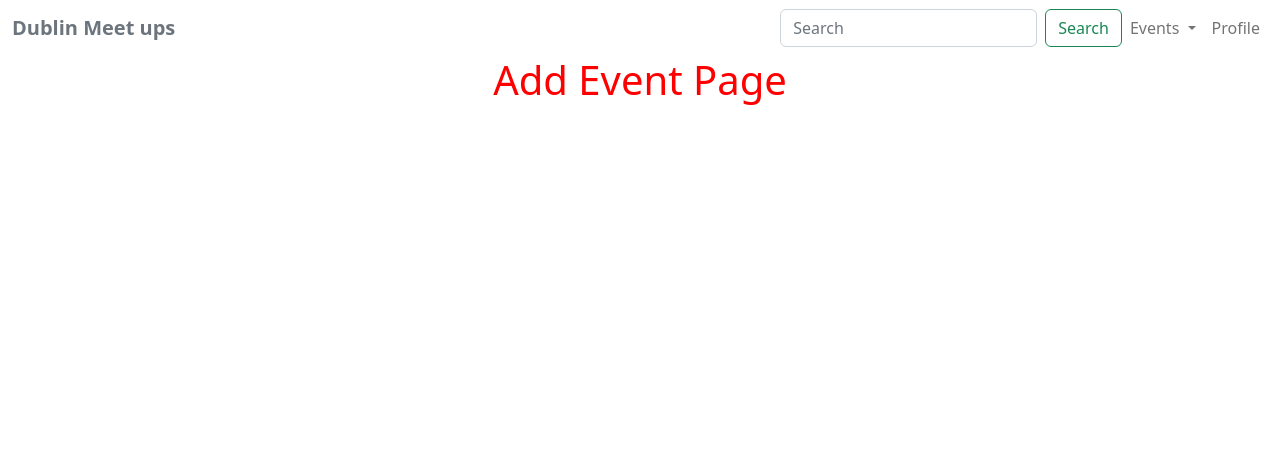
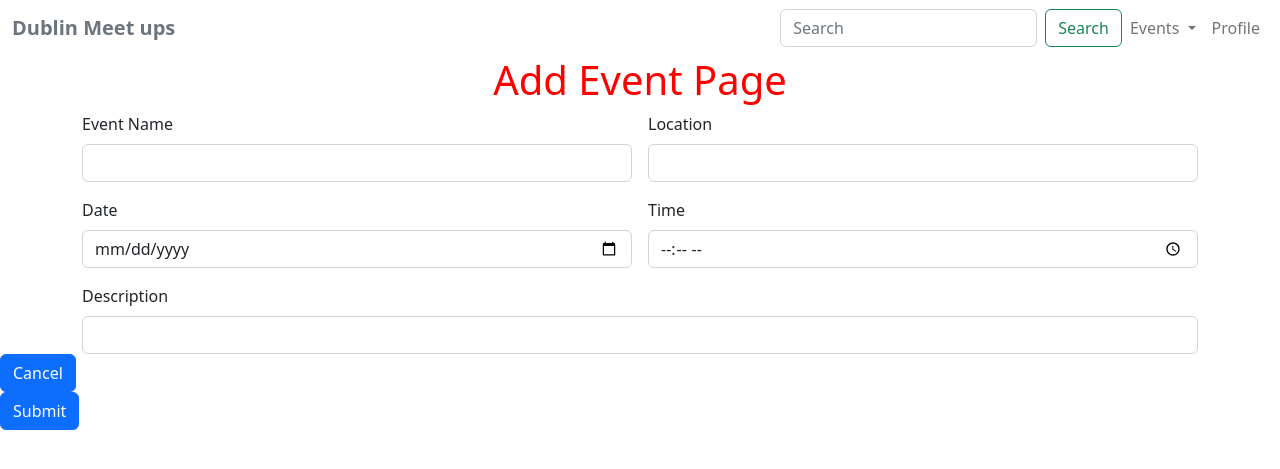
Before and after one commit to andresfgc/hack_dec, a Django app: page /events/add_event/ in a window 1280 px wide. Shown: the top 469 px of the page. Run offline with Django 4.2, Linux system fonts and the light colour scheme.

Commit message:
Add the basic html to the add event file

```diff
--- a/dublin_meet_ups/events/templates/events/add-event.html
+++ b/dublin_meet_ups/events/templates/events/add-event.html
@@ -2,5 +2,39 @@
 {% load static %}
 
 {% block content %}
+<body>
     <h1>Add Event Page</h1>
+    <div class="container">
+        <form class="row g-3">
+            <div class="col-md-6">
+              <label for="inputEventName" class="form-label">Event Name</label>
+              <input type="text" class="form-control" id="inputEventName">
+            </div>
+            <div class="col-md-6">
+              <label for="inputLocation" class="form-label">Location</label>
+              <input type="text" class="form-control" id="inputLocation">
+            </div>
+            <div class="col-md-6">
+              <label for="inputDate" class="form-label">Date</label>
+              <input type="date" class="form-control" id="inputDate" placeholder="dd/mm/yyyy">
+            </div>
+            <div class="col-md-6">
+              <label for="inputTime" class="form-label">Time</label>
+              <input type="time" class="form-control" id="inputTime" placeholder="hh:mm">
+            </div>
+            <div class="col-12">
+              <label for="inputDescription" class="form-label">Description</label>
+              <input type="text" class="form-control" id="inputDescription">
+            </div>
+            </div>
+            <div class="col-md-6">
+              <button type="submit" class="btn btn-primary" id="cancelBtn">Cancel</button>
+            </div>
+            <div class="col-md-6">
+                <button type="submit" class="btn btn-primary" id="submitBtn">Submit</button>
+              </div>
+          </form>
+
+    </div>
+</body>
 {% endblock %}
```
